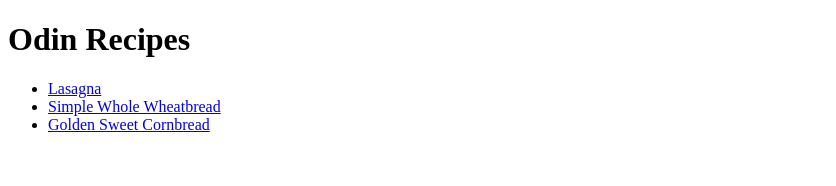
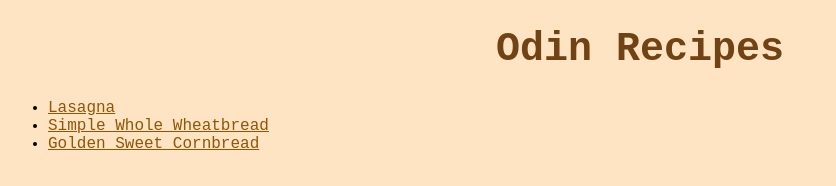
Before and after one commit to ilikeseafood/odin-recipes, a plain HTML site: page index.html in a window 1280 px wide. Shown: the whole page, without its empty margins (0-836 px from the left). Drawn offline with Linux system fonts and the light colour scheme.

Commit message:
Add css files for recipes

```diff
--- a/index.html
+++ b/index.html
@@ -4,6 +4,7 @@
     <meta charset="UTF-8">
     <meta name="viewport" content="width=device-width, initial-scale=1.0">
     <title>Document</title>
+    <link rel="stylesheet" href="style.css">
 </head>
 <body>
     <h1>Odin Recipes</h1>
--- /dev/null
+++ b/recipes/style.css
@@ -0,0 +1,14 @@
+* {
+    background-color: bisque;
+    color: #704214;
+    font-family: 'Courier New', Courier, monospace;
+}
+
+img {
+    width: 300px;
+    height: auto;
+}
+
+h3, h4 {
+
+}
--- /dev/null
+++ b/style.css
@@ -0,0 +1,15 @@
+* {
+    font-family: 'Courier New', Courier, monospace;
+    background-color: bisque;
+}
+
+h1 {
+    font-size: 40px;
+    color: #704214;
+    text-align: center;
+}
+
+a {
+    font-size: medium;
+    color: rgb(145, 85, 6);
+}
```
Also changed, not shown: recipes/goldensweetcornbread.html (+1 -0 lines), recipes/lasagna.html (+1 -0 lines), recipes/simplewholewheatbread.html (+1 -0 lines).
